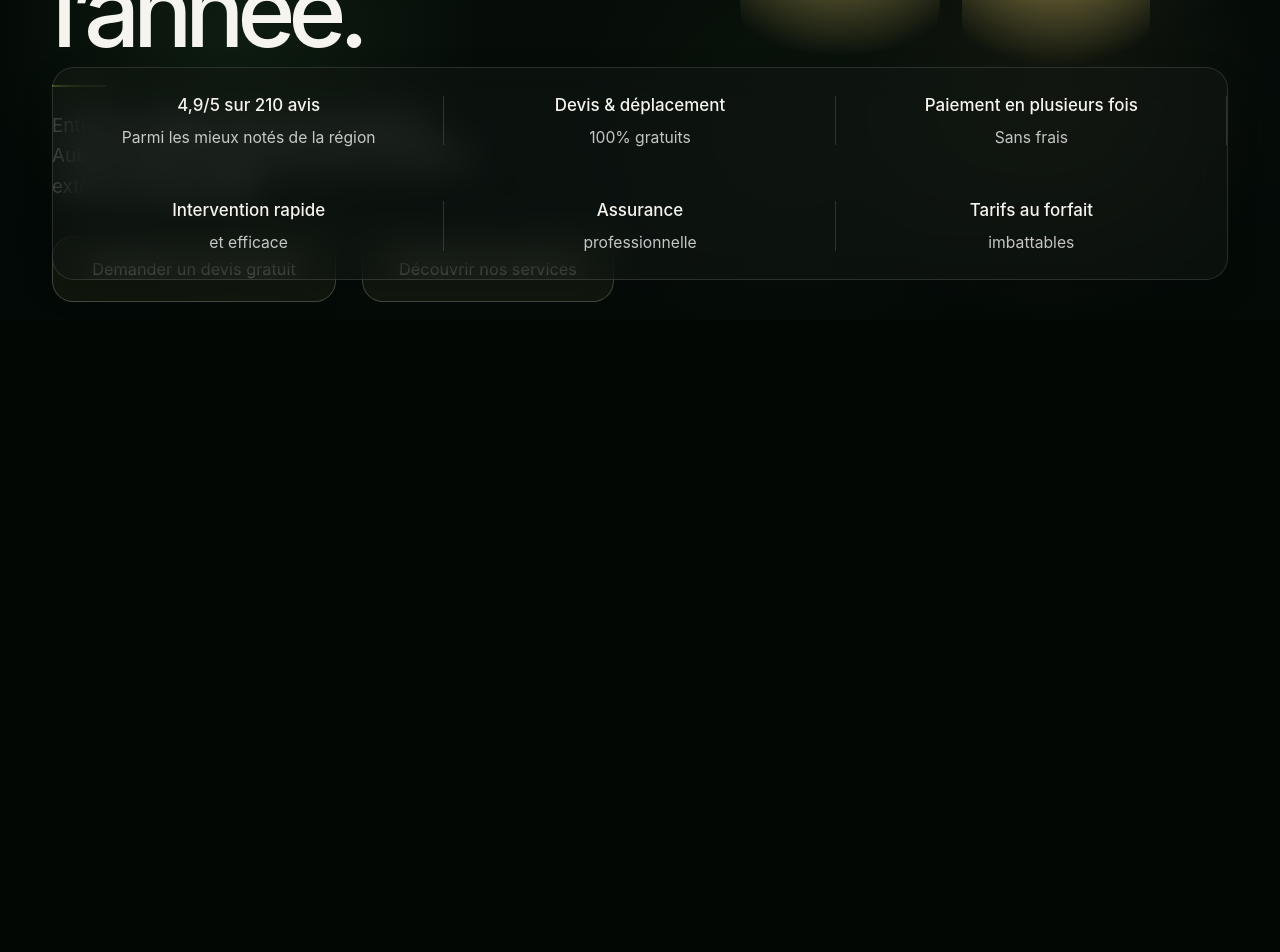
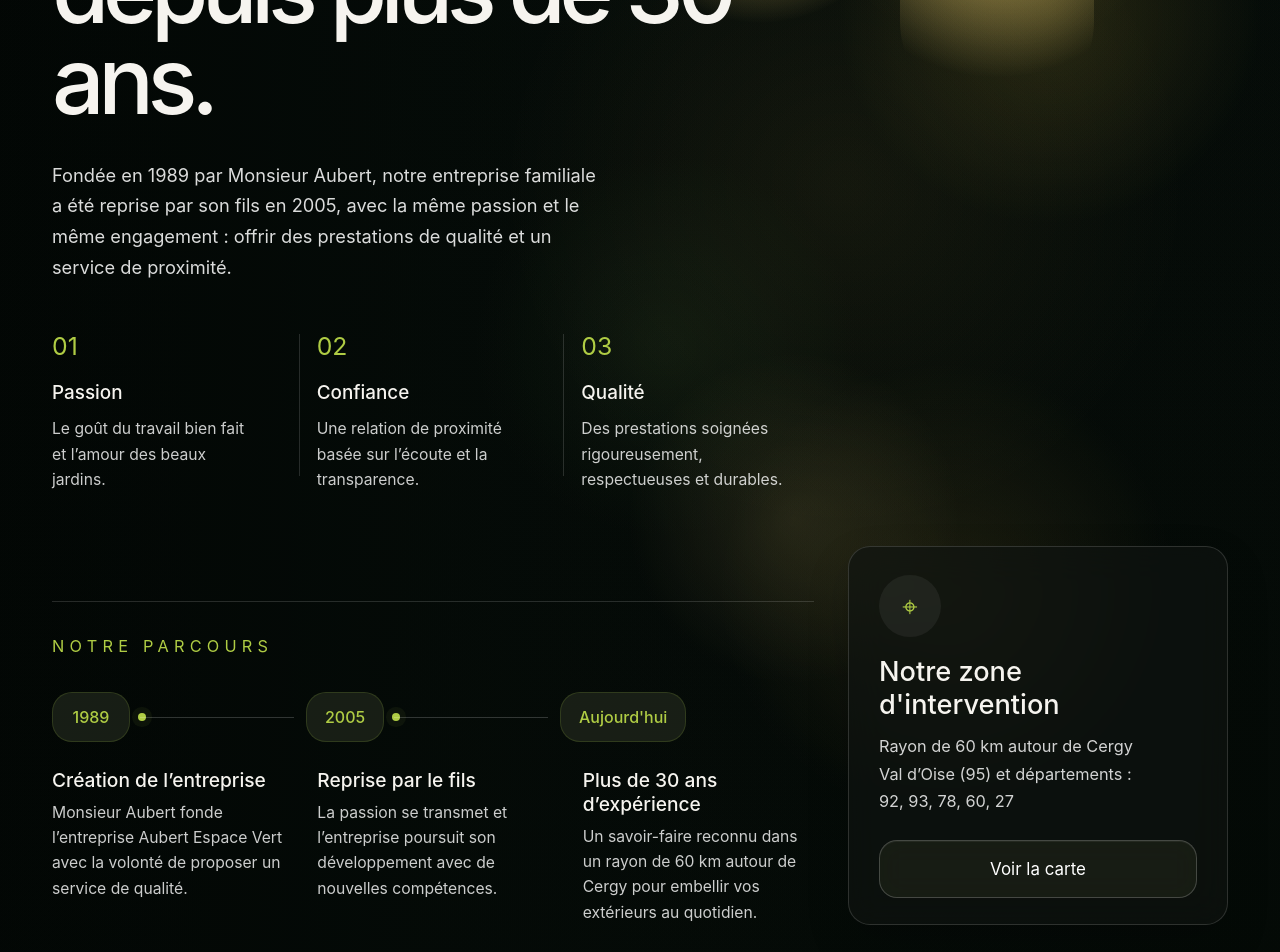
Before and after one commit to corpmalf-pixel/aubert-espace-vert, a React (Vite) app: page / in a window 1280 px wide. Shown: the part 480-1432 px from the top of the page. Before the commit the page ends 800 px from the top, so only its background shows below. Built offline with nearby package versions, Linux system fonts and the light colour scheme.

Commit message:
Reproduce Aubert page 2 mockup

```diff
--- a/src/App.jsx
+++ b/src/App.jsx
@@ -1,72 +1,133 @@
 const navItems = ['Accueil', 'À propos', 'Services', 'Nos travaux', 'Horaires', 'Contact']
 
-const proofItems = [
-  ['4,9/5 sur 210 avis', 'Parmi les mieux notés de la région'],
-  ['Devis & déplacement', '100% gratuits'],
-  ['Paiement en plusieurs fois', 'Sans frais'],
-  ['Intervention rapide', 'et efficace'],
-  ['Assurance', 'professionnelle'],
-  ['Tarifs au forfait', 'imbattables'],
+const values = [
+  {
+    number: '01',
+    title: 'Passion',
+    text: 'Le goût du travail bien fait et l’amour des beaux jardins.',
+  },
+  {
+    number: '02',
+    title: 'Confiance',
+    text: 'Une relation de proximité basée sur l’écoute et la transparence.',
+  },
+  {
+    number: '03',
+    title: 'Qualité',
+    text: 'Des prestations soignées rigoureusement, respectueuses et durables.',
+  },
+]
+
+const timeline = [
+  {
+    year: '1989',
+    title: 'Création de l’entreprise',
+    text: 'Monsieur Aubert fonde l’entreprise Aubert Espace Vert avec la volonté de proposer un service de qualité.',
+  },
+  {
+    year: '2005',
+    title: 'Reprise par le fils',
+    text: 'La passion se transmet et l’entreprise poursuit son développement avec de nouvelles compétences.',
+  },
+  {
+    year: "Aujourd'hui",
+    title: 'Plus de 30 ans d’expérience',
+    text: 'Un savoir-faire reconnu dans un rayon de 60 km autour de Cergy pour embellir vos extérieurs au quotidien.',
+  },
 ]
 
 export default function App() {
   return (
-    <main className="landing-page">
-      <section className="hero-frame">
-        <div className="hero-bg" />
-        <div className="hero-overlay" />
+    <main className="about-page">
+      <section className="about-frame">
+        <div className="about-bg" />
+        <div className="about-overlay" />
 
-        <header className="hero-header">
+        <header className="about-header">
           <div className="logo-block">
             <span className="logo-title">AUBERT</span>
             <span className="logo-subtitle">ESPACE VERT</span>
           </div>
 
-          <nav className="hero-nav">
+          <nav className="about-nav">
             {navItems.map((item, index) => (
-              <a key={item} href="#" className={index === 0 ? 'active' : ''}>
+              <a key={item} href="#" className={index === 1 ? 'active' : ''}>
                 {item}
               </a>
             ))}
           </nav>
 
-          <a className="hero-top-cta" href="#">Demander un devis</a>
+          <a className="top-cta" href="#">Demander un devis</a>
         </header>
 
-        <div className="hero-content">
-          <p className="hero-kicker">ENTRETIEN & AMÉNAGEMENT</p>
-
+        <div className="about-grid">
+          <section className="story-panel">
+            <p className="section-kicker">NOTRE HISTOIRE</p>
             <h1>
-            Des jardins
+              Une entreprise familiale
               <br />
-            soignés, toute
+              depuis plus de 30 ans.
+            </h1>
+            <p className="story-text">
+              Fondée en 1989 par Monsieur Aubert, notre entreprise familiale
               <br />
-            l’année.
-          </h1>
-
-          <div className="hero-divider" />
-
-          <p className="hero-description">
-            Entretien, élagage, taille, tonte, plantations…
+              a été reprise par son fils en 2005, avec la même passion et le
               <br />
-            Aubert Espace Vert prend soin de vos espaces
+              même engagement : offrir des prestations de qualité et un
               <br />
-            extérieurs depuis 1989.
+              service de proximité.
             </p>
 
-          <div className="hero-actions">
-            <a className="hero-btn primary" href="#">Demander un devis gratuit</a>
-            <a className="hero-btn secondary" href="#">Découvrir nos services</a>
+            <div className="value-grid">
+              {values.map((value, index) => (
+                <article className="value-card" key={value.number}>
+                  <span className="value-number">{value.number}</span>
+                  <h2>{value.title}</h2>
+                  <p>{value.text}</p>
+                  {index < values.length - 1 ? <i className="value-divider" /> : null}
+                </article>
+              ))}
+            </div>
+          </section>
+        </div>
+
+        <section className="timeline-zone">
+          <div className="timeline-panel">
+            <p className="section-kicker">NOTRE PARCOURS</p>
+
+            <div className="timeline-line">
+              {timeline.map((item, index) => (
+                <div className="timeline-step" key={item.year}>
+                  <div className="timeline-pill">{item.year}</div>
+                  {index < timeline.length - 1 ? <span className="timeline-connector" /> : null}
+                </div>
+              ))}
+            </div>
+
+            <div className="timeline-content-grid">
+              {timeline.map((item) => (
+                <article className="timeline-copy" key={item.title}>
+                  <h3>{item.title}</h3>
+                  <p>{item.text}</p>
+                </article>
+              ))}
             </div>
           </div>
 
-        <section className="proof-bar">
-          {proofItems.map(([title, subtitle]) => (
-            <article className="proof-item" key={title}>
-              <strong>{title}</strong>
-              <span>{subtitle}</span>
-            </article>
-          ))}
+          <aside className="zone-card">
+            <div className="zone-icon">⌖</div>
+            <div>
+              <h3>Notre zone d'intervention</h3>
+              <p>
+                Rayon de 60 km autour de Cergy
+                <br />
+                Val d’Oise (95) et départements :
+                <br />
+                92, 93, 78, 60, 27
+              </p>
+            </div>
+            <a href="#" className="zone-btn">Voir la carte</a>
+          </aside>
         </section>
       </section>
     </main>
--- a/src/styles.css
+++ b/src/styles.css
@@ -1,11 +1,10 @@
 :root {
-  --bg: #07110c;
-  --text: #f6f4ee;
-  --muted: rgba(255, 255, 255, 0.84);
-  --line: rgba(255, 255, 255, 0.18);
-  --soft-line: rgba(255, 255, 255, 0.14);
-  --accent: #b6d24a;
-  --panel: rgba(14, 20, 16, 0.42);
+  --text: #f6f4ef;
+  --muted: rgba(255, 255, 255, 0.86);
+  --line: rgba(255, 255, 255, 0.14);
+  --soft: rgba(255, 255, 255, 0.08);
+  --panel: rgba(8, 13, 10, 0.58);
+  --accent: #afcc44;
 }
 
 * { box-sizing: border-box; }
@@ -18,76 +17,74 @@ body {
 }
 a { color: inherit; text-decoration: none; }
 
-.landing-page {
+.about-page {
   min-height: 100vh;
-  background: #030905;
+  background: #020704;
 }
 
-.hero-frame {
+.about-frame {
   position: relative;
   min-height: 100vh;
   overflow: hidden;
   isolation: isolate;
 }
 
-.hero-bg {
+.about-bg {
   position: absolute;
   inset: 0;
   background:
-    radial-gradient(circle at 78% 18%, rgba(255, 215, 88, 0.16), transparent 16%),
-    radial-gradient(circle at 80% 26%, rgba(255, 211, 69, 0.18), transparent 22%),
-    radial-gradient(circle at 18% 64%, rgba(60, 94, 54, 0.26), transparent 22%),
-    radial-gradient(circle at 62% 78%, rgba(36, 56, 31, 0.22), transparent 24%),
-    linear-gradient(90deg, rgba(2, 9, 6, 0.92) 0%, rgba(5, 14, 9, 0.72) 29%, rgba(8, 16, 11, 0.24) 53%, rgba(6, 14, 10, 0.12) 100%),
-    linear-gradient(180deg, rgba(8, 18, 12, 0.78) 0%, rgba(4, 10, 7, 0.22) 42%, rgba(3, 9, 6, 0.46) 100%),
-    radial-gradient(circle at 82% 74%, rgba(255, 215, 122, 0.14), transparent 18%),
-    linear-gradient(180deg, #0a130e 0%, #050c08 100%);
-  filter: saturate(1.05);
+    radial-gradient(circle at 78% 22%, rgba(255, 213, 89, 0.18), transparent 14%),
+    radial-gradient(circle at 82% 34%, rgba(255, 215, 76, 0.16), transparent 15%),
+    radial-gradient(circle at 62% 69%, rgba(255, 223, 126, 0.14), transparent 13%),
+    radial-gradient(circle at 52% 57%, rgba(53, 80, 42, 0.22), transparent 18%),
+    radial-gradient(circle at 74% 74%, rgba(255, 210, 91, 0.12), transparent 16%),
+    linear-gradient(90deg, rgba(2, 6, 4, 0.96) 0%, rgba(4, 10, 7, 0.84) 33%, rgba(6, 12, 9, 0.34) 54%, rgba(5, 10, 7, 0.16) 100%),
+    linear-gradient(180deg, rgba(7, 14, 10, 0.84) 0%, rgba(4, 8, 6, 0.20) 42%, rgba(3, 8, 5, 0.46) 100%),
+    linear-gradient(180deg, #09110d 0%, #050b07 100%);
 }
 
-.hero-bg::before,
-.hero-bg::after {
+.about-bg::before,
+.about-bg::after {
   content: '';
   position: absolute;
-  inset: auto;
   border-radius: 999px;
-  background: radial-gradient(circle at center, rgba(255, 225, 141, 0.95) 0%, rgba(252, 219, 122, 0.55) 26%, rgba(255, 227, 143, 0) 72%);
   pointer-events: none;
+  background: radial-gradient(circle at center, rgba(255, 227, 143, 0.96) 0%, rgba(252, 218, 118, 0.55) 28%, rgba(255, 227, 143, 0) 74%);
 }
-.hero-bg::before {
-  width: 200px;
-  height: 420px;
-  right: 340px;
+.about-bg::before {
+  width: 194px;
+  height: 430px;
+  right: 186px;
+  top: 168px;
+}
+.about-bg::after {
+  width: 164px;
+  height: 380px;
+  right: 438px;
   top: 160px;
 }
-.hero-bg::after {
-  width: 188px;
-  height: 420px;
-  right: 130px;
-  top: 170px;
-}
 
-.hero-overlay {
+.about-overlay {
   position: absolute;
   inset: 0;
   background:
-    radial-gradient(circle at 85% 36%, rgba(255, 226, 124, 0.10), transparent 20%),
-    linear-gradient(180deg, rgba(2, 7, 4, 0.12) 0%, rgba(2, 7, 4, 0.22) 100%);
+    radial-gradient(circle at 66% 46%, rgba(255, 213, 97, 0.06), transparent 30%),
+    linear-gradient(180deg, rgba(4, 9, 6, 0.16) 0%, rgba(4, 9, 6, 0.24) 100%);
 }
 
-.hero-header,
-.hero-content,
-.proof-bar {
+.about-header,
+.about-grid,
+.timeline-zone {
   position: relative;
   z-index: 2;
 }
 
-.hero-header {
+.about-header {
   display: grid;
   grid-template-columns: 220px 1fr auto;
   align-items: center;
   gap: 24px;
-  padding: 38px 52px 0;
+  padding: 36px 52px 0;
 }
 
 .logo-block {
@@ -104,19 +101,20 @@ a { color: inherit; text-decoration: none; }
   font-size: 0.96rem;
   letter-spacing: 0.38em;
   text-transform: uppercase;
+  color: var(--accent);
 }
 
-.hero-nav {
+.about-nav {
   display: flex;
   justify-content: center;
   gap: 56px;
   font-size: 1.06rem;
 }
-.hero-nav a {
+.about-nav a {
   position: relative;
-  color: rgba(255,255,255,0.92);
+  color: rgba(255,255,255,0.94);
 }
-.hero-nav a.active::after {
+.about-nav a.active::after {
   content: '';
   position: absolute;
   left: 0;
@@ -126,9 +124,8 @@ a { color: inherit; text-decoration: none; }
   width: 54px;
   height: 2px;
   background: var(--accent);
-  box-shadow: 0 0 0 2px rgba(182, 210, 74, 0.12);
 }
-.hero-nav a.active::before {
+.about-nav a.active::before {
   content: '';
   position: absolute;
   left: 0;
@@ -141,178 +138,255 @@ a { color: inherit; text-decoration: none; }
   background: var(--accent);
 }
 
-.hero-top-cta,
-.hero-btn {
+.top-cta,
+.zone-btn {
   display: inline-flex;
   align-items: center;
   justify-content: center;
-  border: 1px solid rgba(255,255,255,0.22);
+  border: 1px solid rgba(255,255,255,0.20);
   color: white;
-  background: rgba(39, 43, 26, 0.42);
-  backdrop-filter: blur(10px);
+  background: rgba(41, 45, 30, 0.4);
+  backdrop-filter: blur(12px);
   box-shadow: inset 0 1px 0 rgba(255,255,255,0.06);
 }
 
-.hero-top-cta {
+.top-cta {
   min-width: 216px;
   padding: 20px 30px;
   border-radius: 22px;
   font-size: 1.04rem;
 }
 
-.hero-content {
-  max-width: 690px;
-  padding: 108px 52px 0;
+.about-grid {
+  padding: 98px 52px 0;
 }
-
-.hero-kicker {
+.story-panel {
+  max-width: 760px;
+}
+.section-kicker {
   margin: 0;
   color: var(--accent);
-  letter-spacing: 0.34em;
+  letter-spacing: 0.32em;
   text-transform: uppercase;
-  font-size: 1.05rem;
+  font-size: 1.02rem;
 }
-
-.hero-content h1 {
-  margin: 26px 0 0;
-  font-size: clamp(4.3rem, 8vw, 6.2rem);
-  line-height: 0.93;
-  letter-spacing: -0.075em;
-  font-weight: 500;
+.story-panel h1 {
+  margin: 20px 0 0;
+  font-size: clamp(4rem, 8vw, 5.8rem);
+  line-height: 0.98;
+  letter-spacing: -0.07em;
+  font-weight: 450;
 }
-
-.hero-divider {
-  width: 54px;
-  height: 2px;
-  margin: 28px 0 24px;
-  background: var(--accent);
-}
-
-.hero-description {
-  margin: 0;
-  font-size: 1.18rem;
-  line-height: 1.62;
+.story-text {
+  margin: 34px 0 0;
+  font-size: 1.14rem;
+  line-height: 1.68;
   color: var(--muted);
 }
 
-.hero-actions {
-  display: flex;
-  gap: 26px;
-  margin-top: 34px;
+.value-grid {
+  margin-top: 52px;
+  display: grid;
+  grid-template-columns: repeat(3, minmax(0, 1fr));
+  gap: 34px;
+  max-width: 990px;
+}
+.value-card {
+  position: relative;
+  padding-right: 22px;
+}
+.value-number {
+  color: var(--accent);
+  font-size: 1.55rem;
+  line-height: 1;
+}
+.value-card h2 {
+  margin: 22px 0 12px;
+  font-size: 1.18rem;
+  font-weight: 500;
+}
+.value-card p {
+  margin: 0;
+  color: rgba(255,255,255,0.8);
+  font-size: 0.98rem;
+  line-height: 1.62;
+}
+.value-divider {
+  position: absolute;
+  top: 0;
+  right: -17px;
+  width: 1px;
+  height: 142px;
+  background: var(--line);
 }
 
-.hero-btn {
-  min-width: 284px;
-  padding: 22px 28px;
-  border-radius: 21px;
+.timeline-zone {
+  margin-top: 54px;
+  padding: 0 52px 42px;
+  display: grid;
+  grid-template-columns: 1fr 380px;
+  gap: 34px;
+  align-items: end;
+}
+.timeline-panel {
+  padding-top: 34px;
+  border-top: 1px solid var(--line);
+}
+.timeline-line {
+  display: grid;
+  grid-template-columns: repeat(3, minmax(0, 1fr));
+  gap: 0;
+  margin-top: 36px;
+}
+.timeline-step {
+  position: relative;
+  display: flex;
+  align-items: center;
+}
+.timeline-pill {
+  display: inline-flex;
+  align-items: center;
+  justify-content: center;
+  min-width: 78px;
+  padding: 14px 18px;
+  border-radius: 20px;
+  border: 1px solid rgba(175, 204, 68, 0.16);
+  background: rgba(32, 38, 28, 0.74);
+  color: var(--accent);
+  font-size: 1rem;
+  font-weight: 500;
+}
+.timeline-connector {
+  position: absolute;
+  top: 50%;
+  left: 88px;
+  right: 12px;
+  height: 1px;
+  background: rgba(255,255,255,0.18);
+}
+.timeline-step::before {
+  content: '';
+  position: absolute;
+  top: calc(50% - 4px);
+  left: 86px;
+  width: 8px;
+  height: 8px;
+  border-radius: 50%;
+  background: var(--accent);
+  box-shadow: 0 0 0 6px rgba(175, 204, 68, 0.06);
+}
+.timeline-step:last-child::before,
+.timeline-step:last-child .timeline-connector {
+  display: none;
+}
+.timeline-content-grid {
+  display: grid;
+  grid-template-columns: repeat(3, minmax(0, 1fr));
+  gap: 34px;
+  margin-top: 26px;
+}
+.timeline-copy h3 {
+  margin: 0;
+  font-size: 1.2rem;
+  font-weight: 500;
+}
+.timeline-copy p {
+  margin: 8px 0 0;
+  color: rgba(255,255,255,0.8);
+  font-size: 0.98rem;
+  line-height: 1.6;
+}
+
+.zone-card {
+  padding: 28px 30px 26px;
+  border-radius: 22px;
+  background: rgba(16, 20, 17, 0.68);
+  border: 1px solid rgba(255,255,255,0.14);
+  backdrop-filter: blur(18px);
+  box-shadow: 0 18px 42px rgba(0,0,0,0.18);
+}
+.zone-icon {
+  width: 62px;
+  height: 62px;
+  display: grid;
+  place-items: center;
+  border-radius: 50%;
+  background: rgba(255,255,255,0.06);
+  color: var(--accent);
+  font-size: 1.7rem;
+  margin-bottom: 18px;
+}
+.zone-card h3 {
+  margin: 0;
+  font-size: 1.7rem;
+  font-weight: 500;
+}
+.zone-card p {
+  margin: 12px 0 24px;
+  color: rgba(255,255,255,0.82);
+  line-height: 1.68;
   font-size: 1.02rem;
 }
-.hero-btn.secondary {
-  min-width: 252px;
+.zone-btn {
+  width: 100%;
+  padding: 18px 24px;
+  border-radius: 18px;
+  font-size: 1.06rem;
 }
 
-.proof-bar {
-  position: absolute;
-  left: 52px;
-  right: 52px;
-  bottom: 40px;
-  display: grid;
-  grid-template-columns: repeat(6, minmax(0, 1fr));
-  gap: 0;
-  background: rgba(17, 23, 19, 0.54);
-  border: 1px solid rgba(255,255,255,0.12);
-  border-radius: 22px;
-  backdrop-filter: blur(18px);
-  box-shadow: 0 12px 32px rgba(0,0,0,0.16);
-  overflow: hidden;
-}
-
-.proof-item {
-  padding: 26px 22px 24px;
-  text-align: center;
-  position: relative;
-}
-.proof-item:not(:last-child)::after {
-  content: '';
-  position: absolute;
-  top: 28px;
-  right: 0;
-  width: 1px;
-  height: calc(100% - 56px);
-  background: var(--soft-line);
-}
-.proof-item strong {
-  display: block;
-  font-size: 1.06rem;
-  line-height: 1.35;
-  font-weight: 500;
-}
-.proof-item span {
-  display: block;
-  margin-top: 10px;
-  color: rgba(255,255,255,0.76);
-  font-size: 0.98rem;
-  line-height: 1.45;
-}
-
-@media (max-width: 1400px) {
-  .hero-nav { gap: 34px; }
-  .proof-bar { grid-template-columns: repeat(3, minmax(0, 1fr)); }
-}
-
-@media (max-width: 1080px) {
-  .hero-header {
+@media (max-width: 1180px) {
+  .about-header {
     grid-template-columns: 1fr;
     justify-items: start;
   }
-  .hero-nav {
+  .about-nav {
     justify-content: flex-start;
     flex-wrap: wrap;
     gap: 18px 26px;
   }
-  .hero-content {
-    max-width: 100%;
-    padding-top: 72px;
+  .timeline-zone {
+    grid-template-columns: 1fr;
   }
-  .hero-actions {
-    flex-direction: column;
-    align-items: flex-start;
+  .zone-card {
+    max-width: 480px;
   }
-  .hero-btn,
-  .hero-top-cta {
-    min-width: 0;
-    width: 100%;
+}
+
+@media (max-width: 900px) {
+  .value-grid,
+  .timeline-content-grid,
+  .timeline-line {
+    grid-template-columns: 1fr;
   }
-  .proof-bar {
-    position: relative;
-    left: auto;
-    right: auto;
-    bottom: auto;
-    margin: 48px 52px 40px;
+  .value-divider,
+  .timeline-connector,
+  .timeline-step::before {
+    display: none;
   }
 }
 
 @media (max-width: 720px) {
-  .hero-header { padding: 26px 20px 0; }
-  .hero-content { padding: 54px 20px 0; }
+  .about-header {
+    padding: 26px 20px 0;
+  }
+  .about-grid {
+    padding: 66px 20px 0;
+  }
+  .timeline-zone {
+    padding: 0 20px 28px;
+  }
   .logo-title { font-size: 1.7rem; }
   .logo-subtitle { font-size: 0.78rem; letter-spacing: 0.28em; }
-  .hero-kicker { font-size: 0.85rem; letter-spacing: 0.28em; }
-  .hero-content h1 {
-    font-size: clamp(3.35rem, 15vw, 4.65rem);
-    max-width: 8ch;
+  .section-kicker { font-size: 0.86rem; letter-spacing: 0.26em; }
+  .story-panel h1 {
+    font-size: clamp(3.2rem, 13vw, 4.8rem);
+    line-height: 1.02;
   }
-  .hero-description { font-size: 1rem; }
-  .proof-bar {
-    margin: 34px 20px 24px;
-    grid-template-columns: 1fr;
+  .story-text {
+    font-size: 1rem;
   }
-  .proof-item:not(:last-child)::after {
-    top: auto;
-    right: 20px;
-    left: 20px;
-    bottom: 0;
-    width: auto;
-    height: 1px;
+  .top-cta,
+  .zone-btn {
+    width: 100%;
   }
 }
```
Lines whose indentation alone changed are shown as unchanged.
